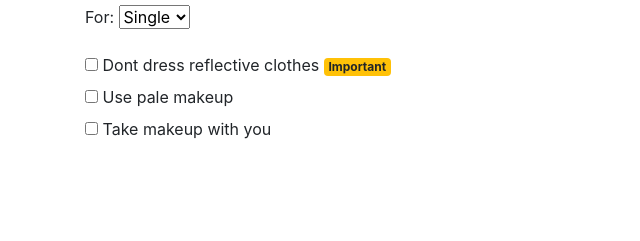
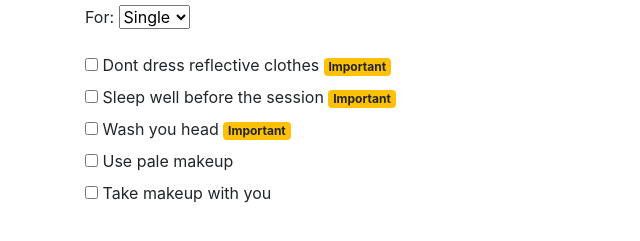
Before and after one commit to VolhaHarabchuk/photosession-checklist, a plain HTML site: page index.html in a window 1280 px wide. Shown: the part 37-278 px from the top of the page, without its empty margins (0-640 px from the left). Drawn offline with nearby package versions, Linux system fonts and the light colour scheme.

Commit message:
Added items

```diff
--- a/index.html
+++ b/index.html
@@ -3,14 +3,14 @@
         <meta charset="utf-8">
         <meta name="viewport" content="width=device-width, initial-scale=1, shrink-to-fit=no">
         <meta name="author" content="Volha Harabchuk">
-        <title>Pension calculator</title>
+        <title>Photo session checklist</title>
         <link rel="stylesheet" href="https://stackpath.bootstrapcdn.com/bootstrap/4.4.1/css/bootstrap.min.css" integrity="sha384-Vkoo8x4CGsO3+Hhxv8T/Q5PaXtkKtu6ug5TOeNV6gBiFeWPGFN9MuhOf23Q9Ifjh" crossorigin="anonymous">
     </head>
     <body>
         <div class="container">
             <h3>Photosession checklist</h3>
             <div class="form-group">
-                <label for="">For:</label>
+                <label for="targetAudience">For:</label>
                 <select name="" id="targetAudience">
                     <option value="single">Single</option>
                     <option value="family">Family</option>
--- a/main.js
+++ b/main.js
@@ -1,6 +1,15 @@
 const items = [
     {
         text: 'Dont dress reflective clothes',
+        explanation: 'Reflective clothes may affect photos by reflecting unexpected light',
+        important: true,
+    },
+    {
+        text: 'Sleep well before the session',
+        important: true,
+    },
+    {
+        text: 'Wash you head',
         important: true,
     },
     {
@@ -11,6 +20,7 @@ const items = [
     },
     {
         text: 'Take toys with you',
+        explanation: '',
         family: true,
     },
     {
@@ -18,6 +28,11 @@ const items = [
         important: true,
         family: true,
     },
+    {
+        text: 'Use the same style of dressing for the whole family',
+        family: true,
+    },
+
 ];
 
 function renderChecklist(elementId, items, showFamilyItems=true) {
```
